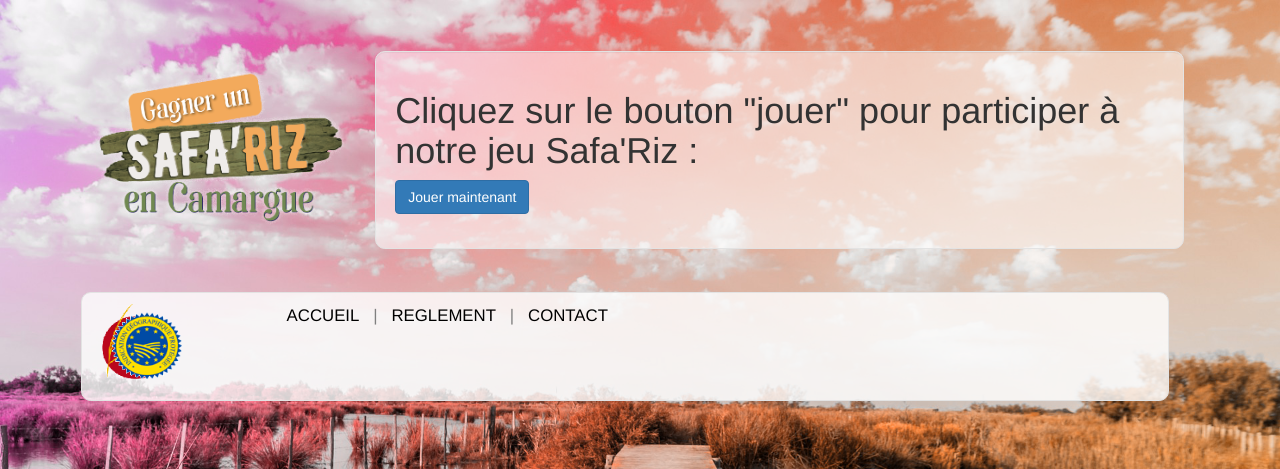
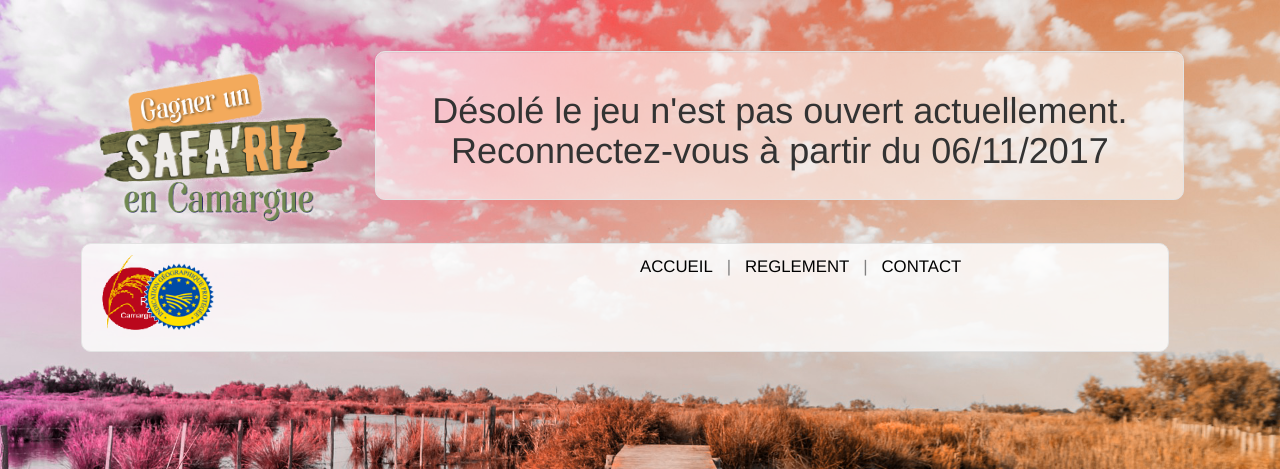
Before and after one commit to bigmoletos/safariz, a PHP site: page /TP_SOFTEAM/ in a window 1280 px wide. Shown: the top 469 px of the page. Run offline with PHP 8.4, Linux system fonts and the light colour scheme; some libraries are stand-ins or nearby versions.

Commit message:
SITE/... 3.php et style.css modifiés du 07/11 à 16h

```diff
--- a/SITE/contact.php
+++ b/SITE/contact.php
@@ -3,7 +3,7 @@
 
 <head>
 	<meta charset="utf-8">
-	<title>Safa'riz Le Jeu</title>
+	<title>Safa'riz Le Jeu !!!</title>
 	<meta name="viewport" content="width=device-width, initial-scale=1">
 	<link rel="stylesheet" href="style/styleFormulaire.css" type="text/css" charset="utf_8"/>
 	<link rel="stylesheet" href="font/font-awesome-4.7.0/css/font-awesome.min.css">
--- a/SITE/index.php
+++ b/SITE/index.php
@@ -1,3 +1,23 @@
+<?php
+
+date_default_timezone_set("Europe/Paris");
+$now = date("04/11/2017");
+
+
+$date_debut_jeu = date("06/11/2017");
+$date_fin_jeu = date("13/11/2017");
+
+if ($now >= $date_debut_jeu && $now <= $date_fin_jeu) {
+    $message = 'Cliquez pour participer à notre jeu Safa\'Riz<br/><br/><a href="form.php"><button class="jouer" name="bouton" type="submit">Jouer maintenant</button>';
+}
+elseif ($now <= $date_debut_jeu){
+    $message = "Désolé le jeu n'est pas ouvert actuellement.<br/>Reconnectez-vous à partir du ".$date_debut_jeu;
+}
+ else {
+    $message = "Désolé ce jeu est terminé.";
+}
+?>
+
 <!doctype html>
 <html lang="fr">
 
@@ -32,36 +52,13 @@
 				<!-- <div class="container-fluid"> -->
 
 				<div class="well">
-					<div class="row">
+					<div id="messageIndex" class="row">
 						<!--titre-->
 						<div class="col-12">
-							<h1>Cliquez sur le bouton "jouer" pour participer à notre jeu Safa'Riz :</h1>
+							<h1><?php echo $message; ?></h1>
 						</div>
 					</div>
 
-
-
-
-					<div id="espace"> </div>
-					<!--espace entre bouton et reglement-->
-
-					<div class="row">
-
-						<!--                </div>-->
-						<!--
-               <br/><br/>
-                <div class="row">bouton validation-->
-
-						<div class="col-md-6 col-sm-6 col-xs-12">
-							<div class="form-group">
-								<div>
-									<a href="form.php"><button class="btn btn-primary " name="bouton" type="submit">Jouer maintenant</button>
-                                                                        <!-- bouton jouer sur page indesx -->
-								</div>
-							</div>
-						</div>
-					</div>
-					</form>
 				</div>
 				<!--</div> container.fluid-->
 			</div>
--- a/SITE/style/style.css
+++ b/SITE/style/style.css
@@ -16,7 +16,6 @@
     padding-right: 2%;
     margin-top: 4%;
 }
-
 main {
     margin-bottom: 2%;
 }
@@ -74,3 +73,11 @@
     text-decoration: none;
     font-size: 120%;
 }
+.jouer {
+    background-color: #f3aa5c;
+    border-color: #de815f;
+}
+#messageIndex {
+
+    text-align: center;
+}
```
Also changed, not shown: SITE/form.php (+7 -18 lines).
